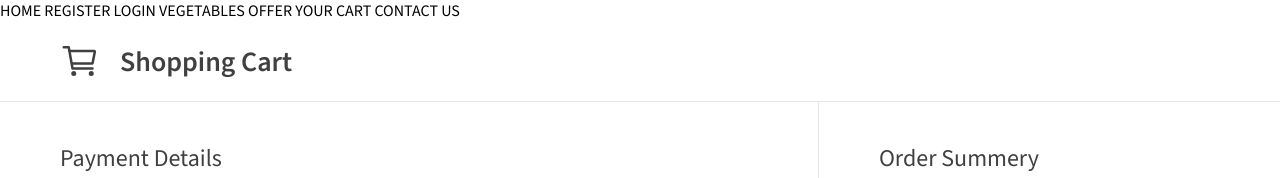
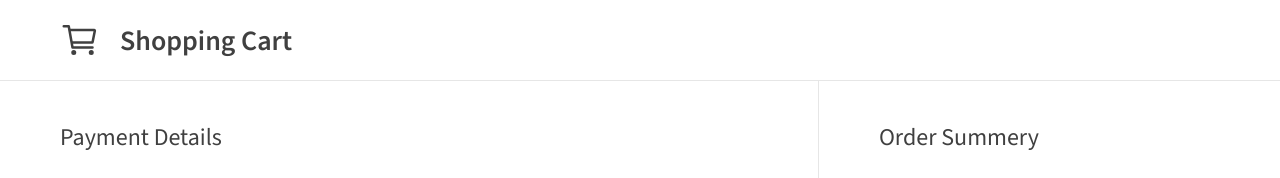
Before and after one commit to vinaynuthi/website6, a plain HTML site: page cart.html in a window 1280 px wide. Shown: the top 178 px of the page. Drawn offline with nearby package versions, Linux system fonts and the light colour scheme.

Commit message:
cart.html

```diff
--- a/cart.html
+++ b/cart.html
@@ -15,22 +15,6 @@
 </head>
 
 <body>
-  <header>
-    <div class="header-2">
-            <div id="menu-bar" class="fas fa-bars"></div>
-            <nav class="navbar">
-
-                <a href="index.html" class="btn" role="button" style="border: green;" >HOME</a>
-                <a href="Registration-css.html" class="btn btn-info" role="button" style="border: green;" >REGISTER</a>
-                <a href="loginpage.html" class="btn btn-info" role="button" style="border: green;">LOGIN</a>
-                <a href="veg.html" class="btn btn-info" role="button" style="border: green;">VEGETABLES</a>
-                <a href="offerpage.html" class="btn btn-info" role="button" style="border: green;" >OFFER</a>
-                <a href="cart.html" class="btn btn-info" role="button" style="border: green;" >YOUR CART</a>
-                <a href="contact.html" class="btn btn-info" role="button" style="border: green;" >CONTACT US</a>
-            </nav>
-        </div>
-  </header>
-
   <main class="container">
 
     <h1 class="heading">
@@ -266,7 +250,6 @@
   -->
   <script type="module" src="https://unpkg.com/ionicons@5.5.2/dist/ionicons/ionicons.esm.js"></script>
   <script nomodule src="https://unpkg.com/ionicons@5.5.2/dist/ionicons/ionicons.js"></script>
-  <script src="script.js"></script>
 </body>
 
 </html>
```
